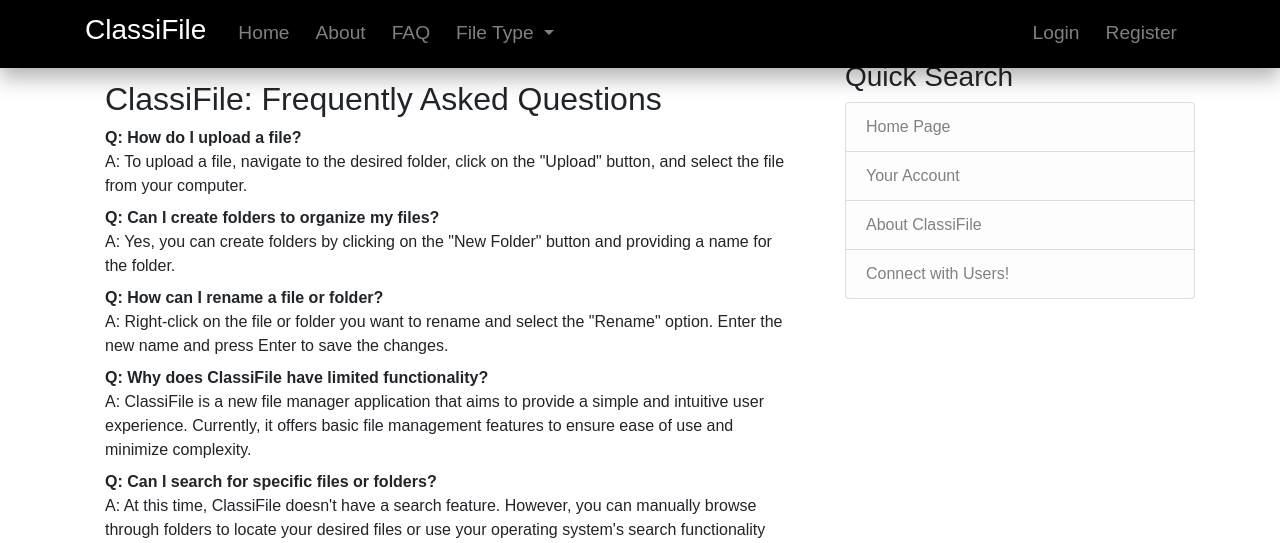
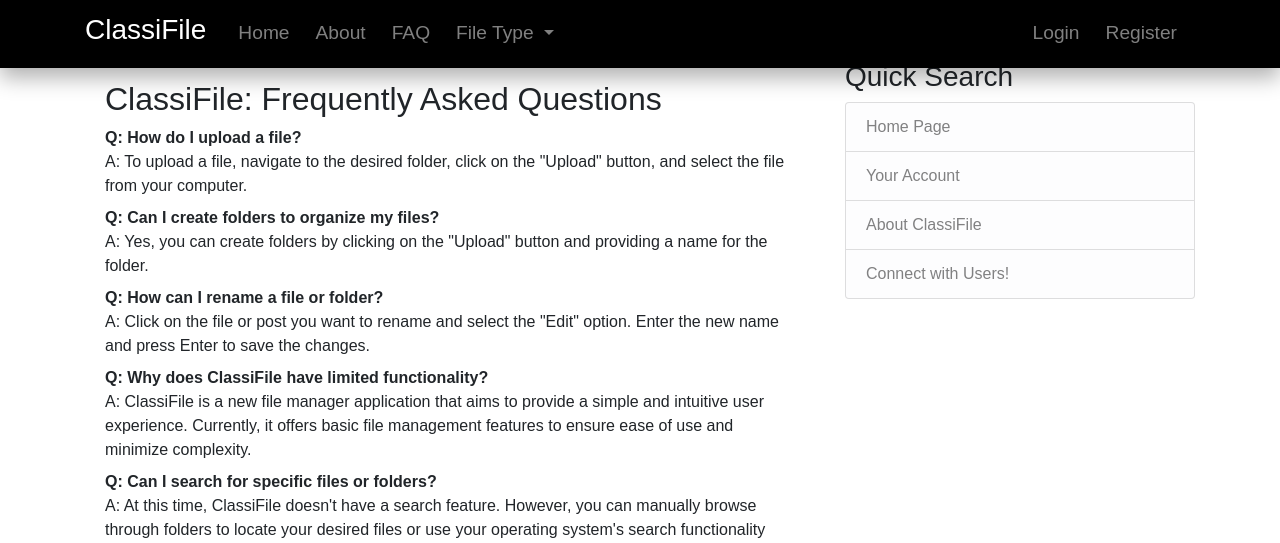
Before and after one commit to rawyhany/TB2_ClassiFile, a Flask app: page /faq in a window 1280 px wide. Shown: the top 543 px of the page. Run offline with Flask 3, Linux system fonts and the light colour scheme; some libraries are stand-ins or nearby versions.

Commit message:
FAQ Update

```diff
--- a/classifile/templates/faq.html
+++ b/classifile/templates/faq.html
@@ -4,21 +4,19 @@
 <html>
 <head>
     <title>ClassiFile - FAQ</title>
-    <!-- Add your CSS stylesheets and other meta tags here -->
 </head>
 <body>
     <main>
-        <!-- Add your FAQ content here -->
         <h2>ClassiFile: Frequently Asked Questions</h2>
         <dl>
             <dt>Q: How do I upload a file?</dt>
             <dd>A: To upload a file, navigate to the desired folder, click on the "Upload" button, and select the file from your computer.</dd>
 
             <dt>Q: Can I create folders to organize my files?</dt>
-            <dd>A: Yes, you can create folders by clicking on the "New Folder" button and providing a name for the folder.</dd>
+            <dd>A: Yes, you can create folders by clicking on the "Upload" button and providing a name for the folder.</dd>
 
             <dt>Q: How can I rename a file or folder?</dt>
-            <dd>A: Right-click on the file or folder you want to rename and select the "Rename" option. Enter the new name and press Enter to save the changes.</dd>
+            <dd>A: Click on the file or post you want to rename and select the "Edit" option. Enter the new name and press Enter to save the changes.</dd>
 
             <dt>Q: Why does ClassiFile have limited functionality?</dt>
             <dd>A: ClassiFile is a new file manager application that aims to provide a simple and intuitive user experience. Currently, it offers basic file management features to ensure ease of use and minimize complexity.</dd>
```
